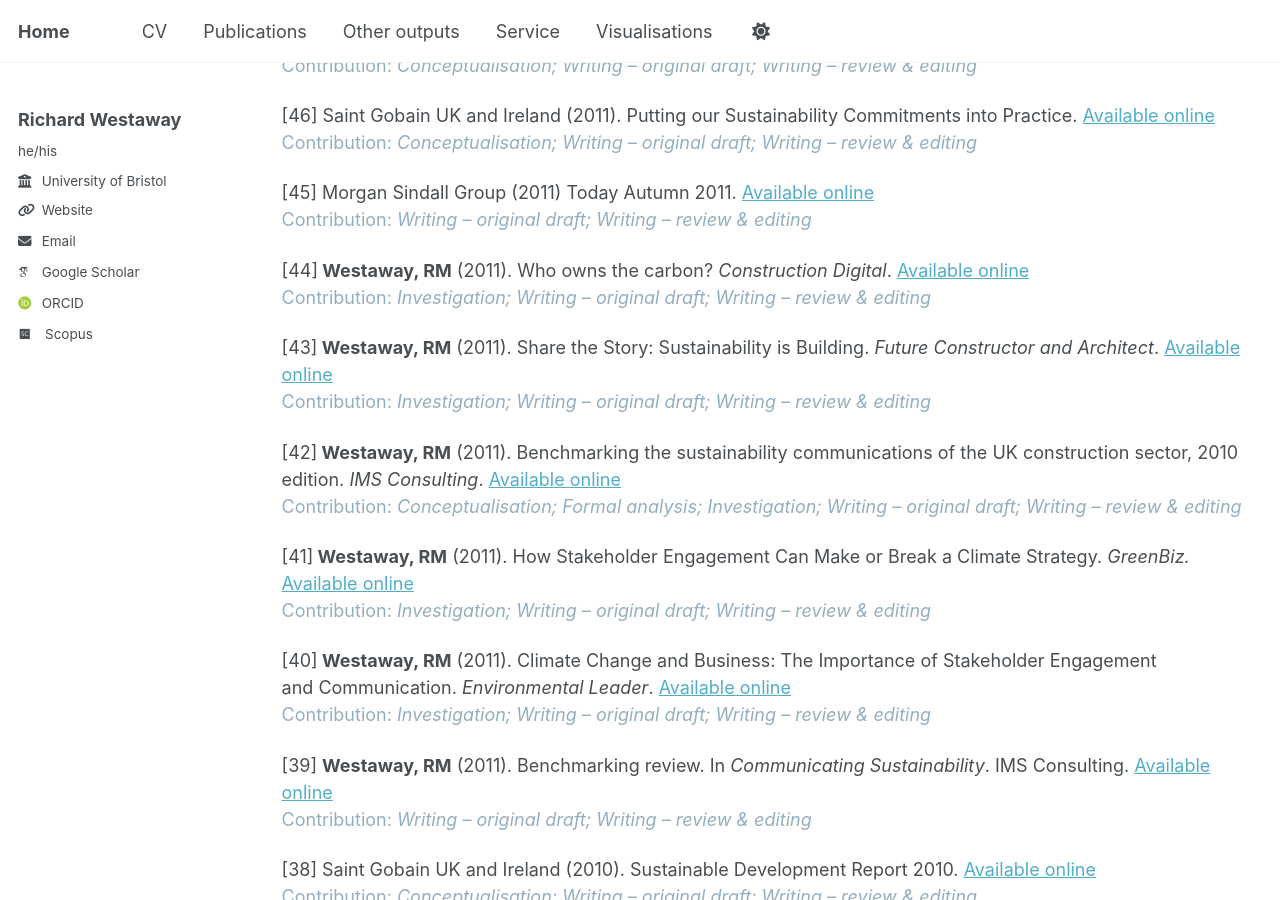
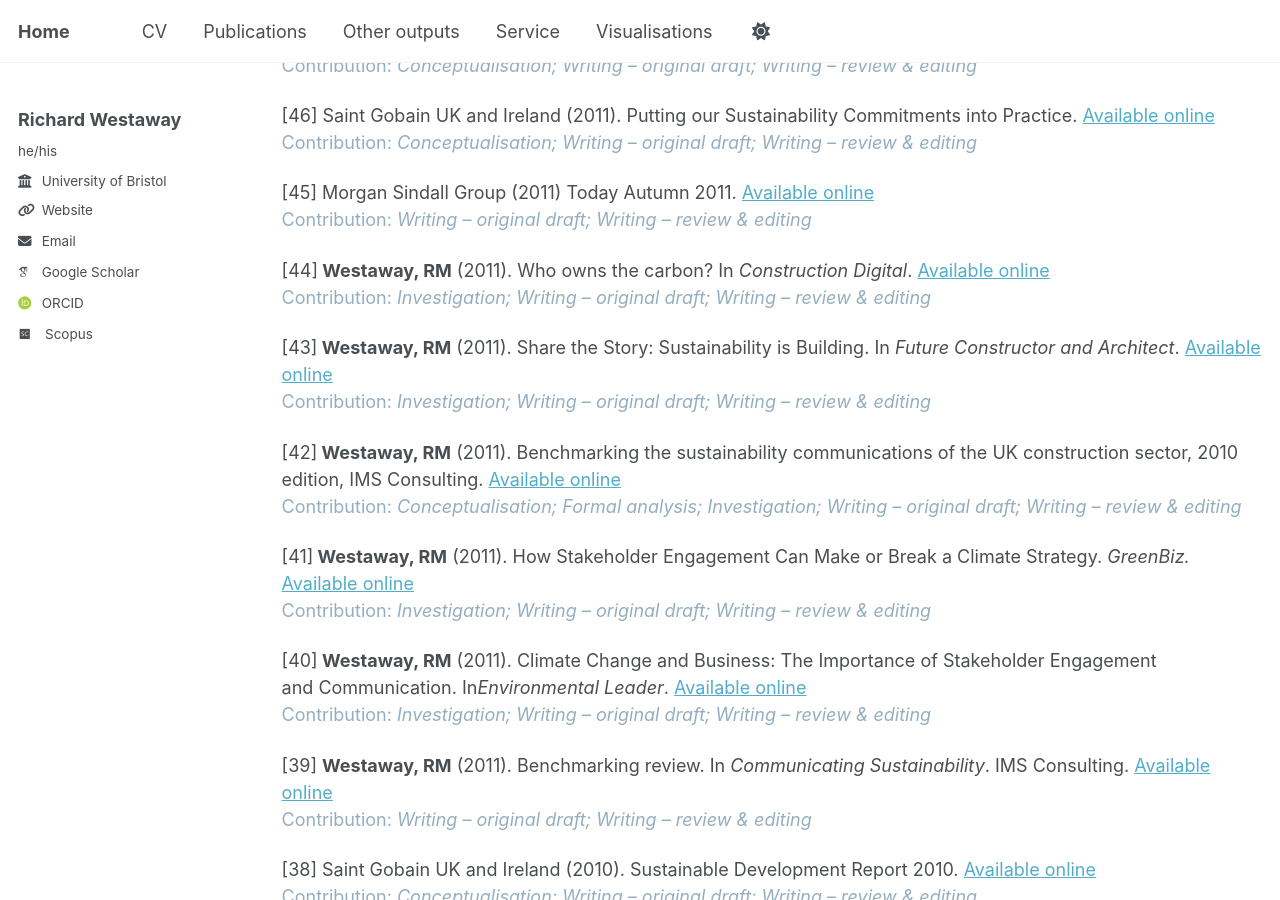
Before and after one commit to richardwestaway/richardwestaway.github.io, a Jekyll site: the page built from _pages/outputs.html, in a window 1280 px wide and 900 px high, scrolled down 4811 px. Built offline with Jekyll 4.4.1, drawn with Linux system fonts in a browser that asks for light colours; some web fonts are replaced.

Commit message:
Update outputs.html

```diff
--- a/_pages/outputs.html
+++ b/_pages/outputs.html
@@ -71,11 +71,11 @@ author_profile: true
 <p>[47] Bouygues UK (2011). Bouygues UK Responsibility Report 2011.&nbsp;<a href="https://web.archive.org/web/20121104103939/http://issuu.com/imsplc/docs/bouygues_websingle_160412" target="_blank" rel="noopener">Available online</a> <span style="background-color: #ffff00;">(link not working)</span><br /><span style="color: #95aebf;">Contribution: <em>Conceptualisation; Writing &ndash; original draft; Writing &ndash; review &amp; editing</em></span></p>
 <p>[46] Saint Gobain UK&nbsp;and Ireland (2011). Putting our Sustainability Commitments into Practice.&nbsp;<a href="https://www.saint-gobain.co.uk/documents/csr/saint-gobain-uk-ireland-csr-review-2011-0.pdf" target="_blank" rel="noopener">Available online</a> <br /><span style="color: #95aebf;">Contribution: <em>Conceptualisation; Writing &ndash; original draft; Writing &ndash; review &amp; editing</em></span></p>
 <p>[45] Morgan Sindall Group (2011) Today Autumn 2011.&nbsp;<a href="https://d3s3eeezfmyz8l.cloudfront.net/pdfs/2011-today-magazine-autumn.pdf" target="_blank" rel="noopener">Available online</a><br /><span style="color: #95aebf;">Contribution: <em>Writing &ndash; original draft; Writing &ndash; review &amp; editing</em></span></p>
-<p>[44]<strong> Westaway, RM</strong> (2011). Who owns the carbon? <em>Construction Digital</em>. <a href="https://web.archive.org/web/20130118121700/http://www.constructiondigital.com/under_construction/who-owns-the-carbon" target="_blank" rel="noopener">Available online</a><br /><span style="color: #95aebf;">Contribution: <em>Investigation; Writing &ndash; original draft; Writing &ndash; review &amp; editing</em></span></p>
-<p>[43]<strong> Westaway, RM</strong> (2011). Share the Story: Sustainability is Building. <em>Future Constructor and Architect</em>.&nbsp;<a href="https://richardwestaway.github.io/files/2011-fca-share-the-story.pdf" target="_blank" rel="noopener">Available online</a><br /><span style="color: #95aebf;">Contribution: <em>Investigation; Writing &ndash; original draft; Writing &ndash; review &amp; editing</em></span></p>
-<p>[42]<strong> Westaway, RM</strong> (2011).&nbsp;Benchmarking the sustainability communications of the UK construction sector, 2010 edition. <em>IMS Consulting</em>.&nbsp;<a href="https://richardwestaway.github.io/files/2010-benchmarking-the-sustainability-communications-of-the-uk-construction-sector-white-paper.pdf" target="_blank" rel="noopener">Available online</a><br /><span style="color: #95aebf;">Contribution: <em>Conceptualisation;&nbsp;Formal analysis; Investigation; Writing &ndash; original draft; Writing &ndash; review &amp; editing</em></span></p>
+<p>[44]<strong> Westaway, RM</strong> (2011). Who owns the carbon? In <em>Construction Digital</em>. <a href="https://web.archive.org/web/20130118121700/http://www.constructiondigital.com/under_construction/who-owns-the-carbon" target="_blank" rel="noopener">Available online</a><br /><span style="color: #95aebf;">Contribution: <em>Investigation; Writing &ndash; original draft; Writing &ndash; review &amp; editing</em></span></p>
+<p>[43]<strong> Westaway, RM</strong> (2011). Share the Story: Sustainability is Building. In <em>Future Constructor and Architect</em>.&nbsp;<a href="https://richardwestaway.github.io/files/2011-fca-share-the-story.pdf" target="_blank" rel="noopener">Available online</a><br /><span style="color: #95aebf;">Contribution: <em>Investigation; Writing &ndash; original draft; Writing &ndash; review &amp; editing</em></span></p>
+<p>[42]<strong> Westaway, RM</strong> (2011).&nbsp;Benchmarking the sustainability communications of the UK construction sector, 2010 edition, IMS Consulting.&nbsp;<a href="https://richardwestaway.github.io/files/2010-benchmarking-the-sustainability-communications-of-the-uk-construction-sector-white-paper.pdf" target="_blank" rel="noopener">Available online</a><br /><span style="color: #95aebf;">Contribution: <em>Conceptualisation;&nbsp;Formal analysis; Investigation; Writing &ndash; original draft; Writing &ndash; review &amp; editing</em></span></p>
 <p>[41]<strong> Westaway, RM</strong> (2011). How Stakeholder Engagement Can Make or Break a Climate Strategy. <em>GreenBiz. </em><a href="https://web.archive.org/web/20120530034141/https://www.greenbiz.com/blog/2011/01/07/how-stakeholder-engagement-can-make-or-break-climate-strategy" target="_blank" rel="noopener">Available online</a><br /><span style="color: #95aebf;">Contribution: <em>Investigation; Writing &ndash; original draft; Writing &ndash; review &amp; editing</em></span></p>
-<p>[40]<strong> Westaway, RM</strong> (2011). Climate Change and Business: The Importance&nbsp;of Stakeholder Engagement and&nbsp;Communication. <em>Environmental Leader</em>. <a href="https://web.archive.org/web/20211221035725/https://www.environmentalleader.com/2011/01/climate-change-and-business-the-importance-of-stakeholder-engagement-and-communication/" target="_blank" rel="noopener">Available online</a><br /><span style="color: #95aebf;">Contribution: <em>Investigation; Writing &ndash; original draft; Writing &ndash; review &amp; </em><em>editing</em></span></p>
+<p>[40]<strong> Westaway, RM</strong> (2011). Climate Change and Business: The Importance&nbsp;of Stakeholder Engagement and&nbsp;Communication. In<em>Environmental Leader</em>. <a href="https://web.archive.org/web/20211221035725/https://www.environmentalleader.com/2011/01/climate-change-and-business-the-importance-of-stakeholder-engagement-and-communication/" target="_blank" rel="noopener">Available online</a><br /><span style="color: #95aebf;">Contribution: <em>Investigation; Writing &ndash; original draft; Writing &ndash; review &amp; </em><em>editing</em></span></p>
 <p>[39] <strong>Westaway, RM</strong> (2011). Benchmarking review. In&nbsp;<em>Communicating Sustainability</em>. IMS Consulting.&nbsp;<a href="https://web.archive.org/web/20230306065421/https://issuu.com/imsplc/docs/author_biographies" target="_blank" rel="noopener">Available online</a><br /><span style="color: #95aebf;">Contribution: <em>Writing &ndash; original draft; Writing &ndash; review &amp; editing</em></span></p>
 <p>[38] Saint Gobain UK&nbsp;and Ireland (2010). Sustainable Development&nbsp;Report 2010.&nbsp;<a href="https://web.archive.org/web/20160412004329/http://www.saint-gobain.co.uk/media/17396/sustainability-review-2010.pdf">Available online</a><br /><span style="color: #95aebf;">Contribution: <em>Conceptualisation; Writing &ndash; original draft; Writing &ndash; review &amp; editing</em></span></p>
 <p>[37] <strong>Westaway, RM</strong> (2011). The Importance of Communication in Third Party Ratings. In&nbsp;<em>Communicating Sustainability</em>. IMS Consulting.&nbsp;<a href="https://web.archive.org/web/20230228122728/https://issuu.com/imsplc/docs/imssustainnewsweb_100111" target="_blank" rel="noopener">Available online</a><br /><span style="color: #95aebf;">Contribution: <em>Writing &ndash; original draft; Writing &ndash; review &amp; editing</em></span></p>
```
